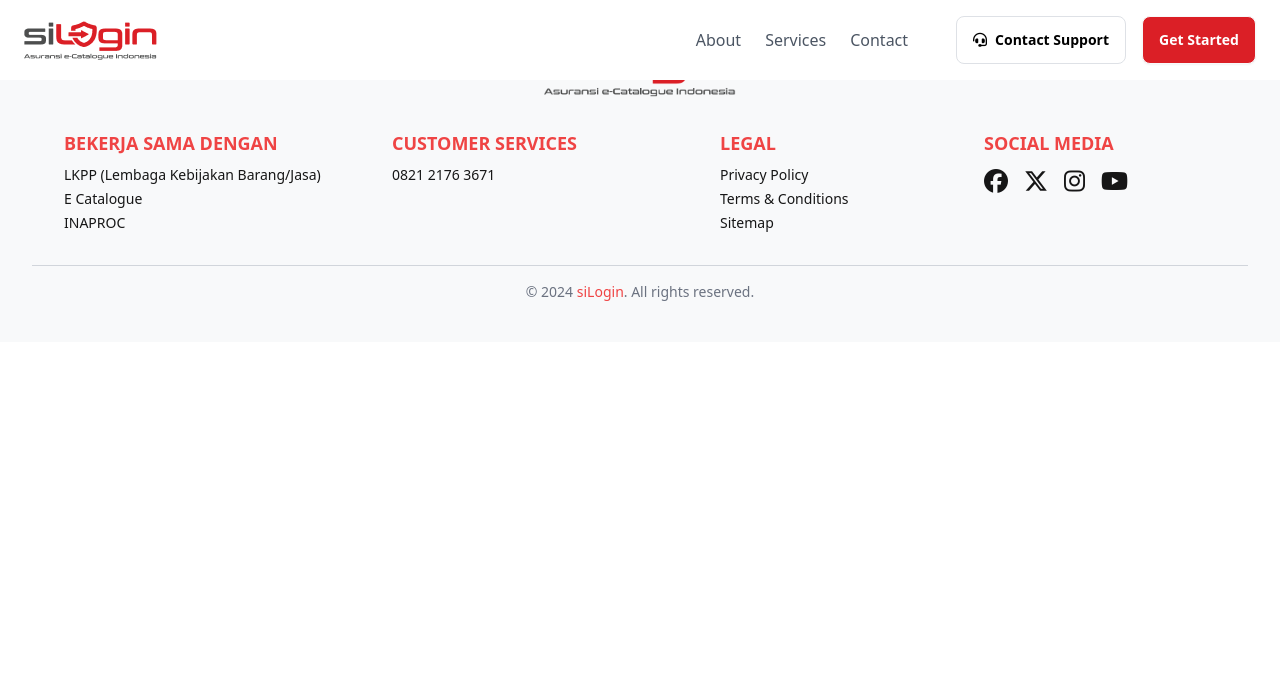
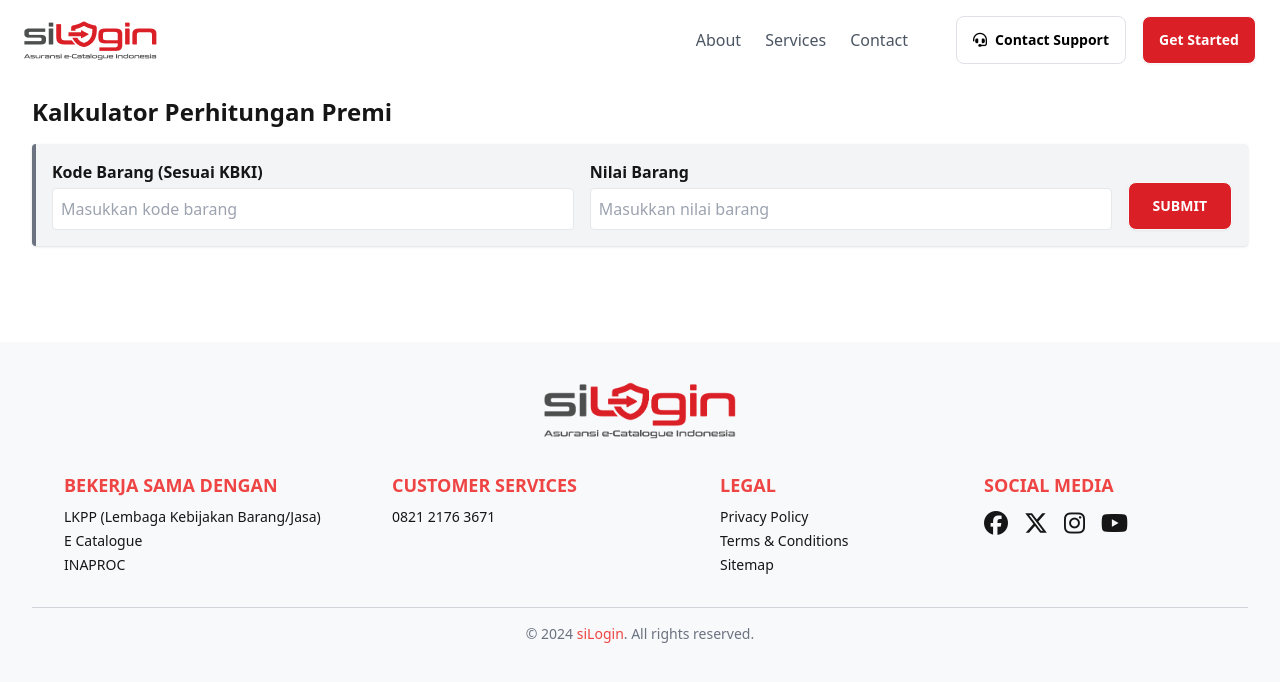
Before and after one commit to Julls31/silogin, a React (Vite) app: page /kalkulatorpremi in a window 1280 px wide. Shown: the top 682 px of the page. Built offline with nearby package versions, Linux system fonts and the light colour scheme.

Commit message:
Fix Calculator

```diff
--- a/src/App.jsx
+++ b/src/App.jsx
@@ -29,7 +29,7 @@ function App() {
                   <Route path="/services" />
                   <Route path="/contact" />
                   <Route path="/privacy-policy" element={<Privacy />} />
-                  <Route path="/calculator" element={<Calculator /> } />
+                  <Route path="/kalkulatorpremi" element={<Calculator /> } />
                   <Route
                     path="/terms-and-conditions"
                     element={<TermAndCondition />}
--- a/src/assets/components/Misc/Calculator.jsx
+++ b/src/assets/components/Misc/Calculator.jsx
@@ -59,13 +59,16 @@ function Calculator() {
         nilai: nilai,
         premi: result.total_premium,
         nama: result.product_name,
-        deskripsi: `Nilai Asuransi ini sudah termasuk dengan nilai asuransi asset/barang dan asuransi pengiriman`,
+        deskripsi:
+          result.premium_mpar === 0.0
+            ? "Nilai Asuransi ini sudah termasuk dengan nilai asuransi asset/barang dan asuransi pengiriman"
+            : "Nilai Asuransi ini sudah termasuk dengan nilai asuransi  pengiriman",
       });
     } catch (error) {
       Swal.fire({
         icon: 'error',
         title: 'Terjadi Kesalahan',
-        text: 'Terjadi kesalahan saat menghitung premi.',
+        text: 'Terjadi kesalahan saat menghitung premi atau kode barang tidak ditemukan.',
       });
     } finally {
       setLoading(false);
--- a/src/assets/layout/Navbar.jsx
+++ b/src/assets/layout/Navbar.jsx
@@ -101,7 +101,7 @@ function Navbar() {
           >
             Contact
           </button>
-          <Link to="/calculator">
+          <Link to="/kalkulatorpremi">
           {/* <button
             className="block lg:inline-block text-gray-600 hover:text-black py-2"
           >
```
